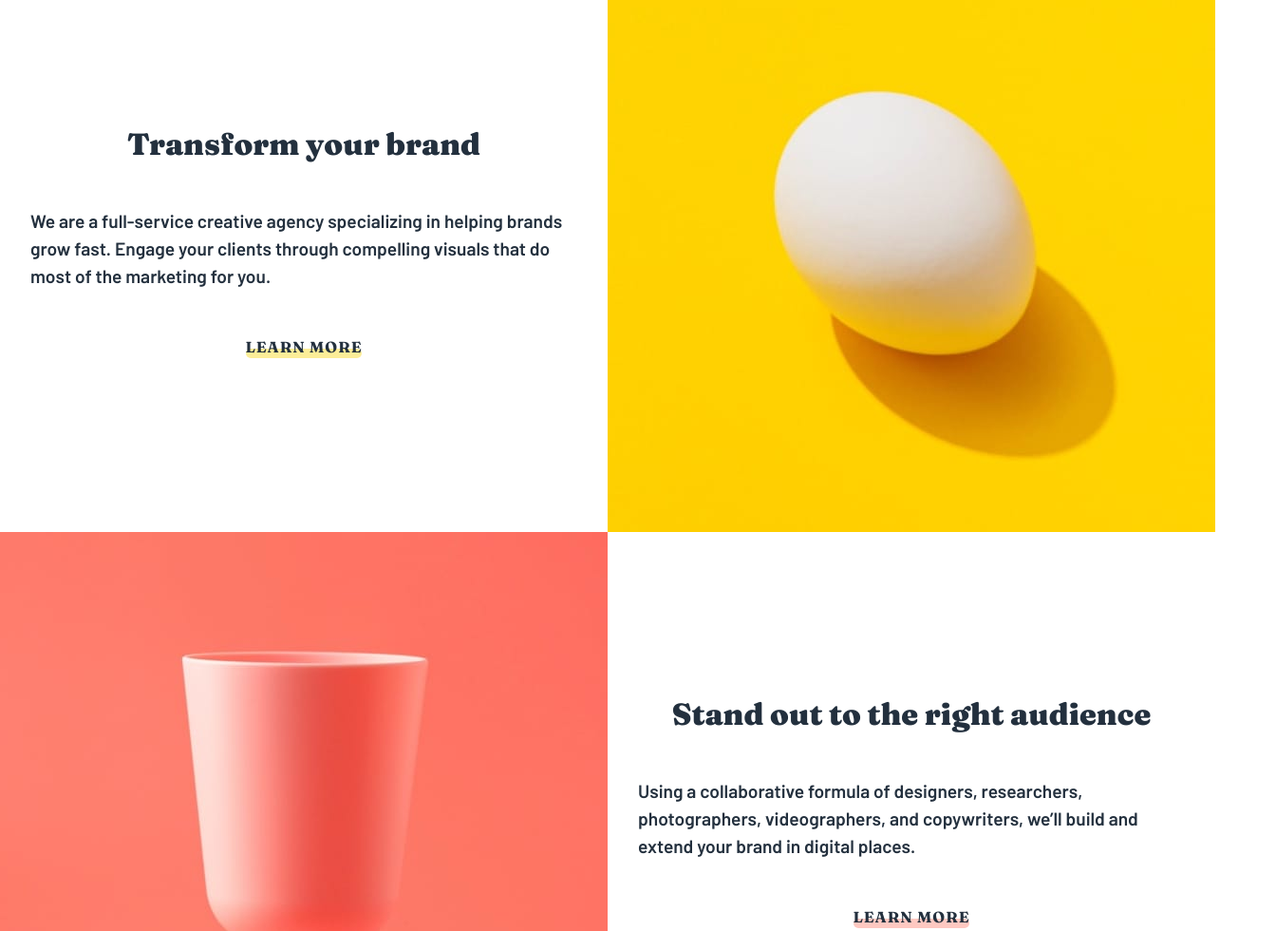
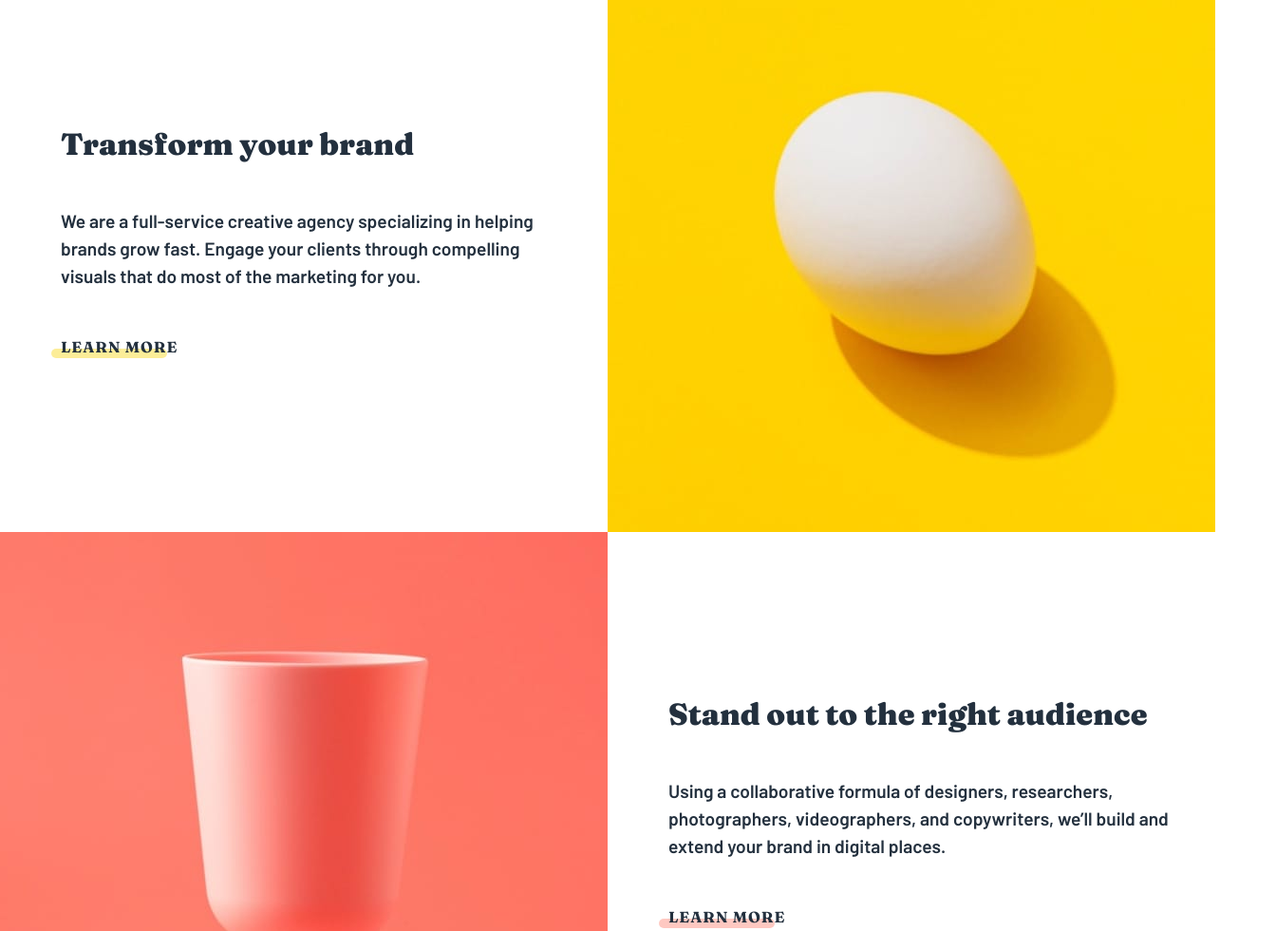
Before and after one commit to aanacif/sunnyside-agency, a website: page index.html in a window 1280 px wide. Shown: the part 840-1820 px from the top of the page at 95% size, 1344 px wide, since content can reach past the window. Drawn offline with Linux system fonts and the light colour scheme.

Commit message:
highlights

```diff
--- a/app/scss/components/wrapper.scss
+++ b/app/scss/components/wrapper.scss
@@ -53,6 +53,9 @@
         margin: 0 3rem;
         width: 80%;
       }
+      @include for-desktop-up {
+        text-align: start;
+      }
     }
     p {
       margin: 3rem 0;
@@ -64,6 +67,9 @@
         font-size: 1.1rem;
         margin: 3rem 2rem;
         text-align: center;
+      }
+      @include for-desktop-up {
+        margin-left: 4rem;
       }
     }
     a {
@@ -77,6 +83,11 @@
       }
       @include for-phone-only {
         text-align: center;
+      }
+      @include for-desktop-up {
+        width: 100%;
+        margin-left: 8rem;
+        text-align: start;
       }
     }
     .highlight {
@@ -92,6 +103,9 @@
       @include for-phone-only {
         left: 50%;
         transform: translateX(-50%);
+      }
+      @include for-desktop-up {
+        left: -32%;
       }
     }
   }
@@ -139,6 +153,9 @@
         margin: 0 3rem;
         width: 80%;
       }
+      @include for-desktop-up {
+        text-align: start;
+      }
     }
     p {
       margin: 3rem 0;
@@ -150,6 +167,9 @@
         font-size: 1.1rem;
         margin: 3rem 2rem;
         text-align: center;
+      }
+      @include for-desktop-up {
+        margin-left: 4rem;
       }
     }
     a {
@@ -163,6 +183,11 @@
       }
       @include for-phone-only {
         text-align: center;
+      }
+      @include for-desktop-up {
+        width: 100%;
+        margin-left: 8rem;
+        text-align: start;
       }
     }
     .highlight {
@@ -178,6 +203,9 @@
       @include for-phone-only {
         left: 50%;
         transform: translateX(-50%);
+      }
+      @include for-desktop-up {
+        left: -32%;
       }
     }
   }
```
Also changed, not shown: dist/style.css, 1 other file.
